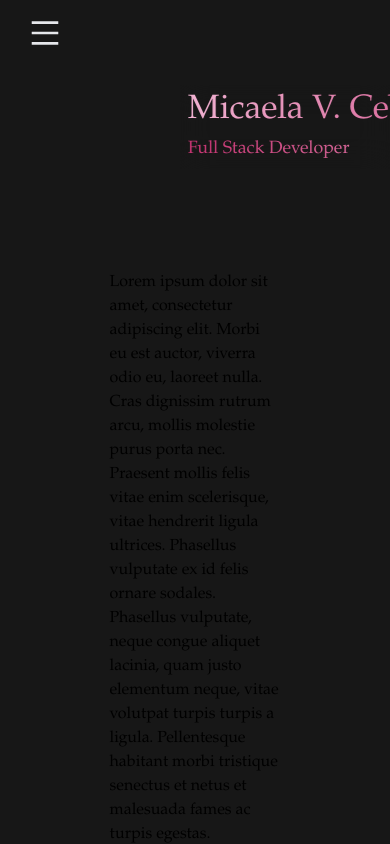
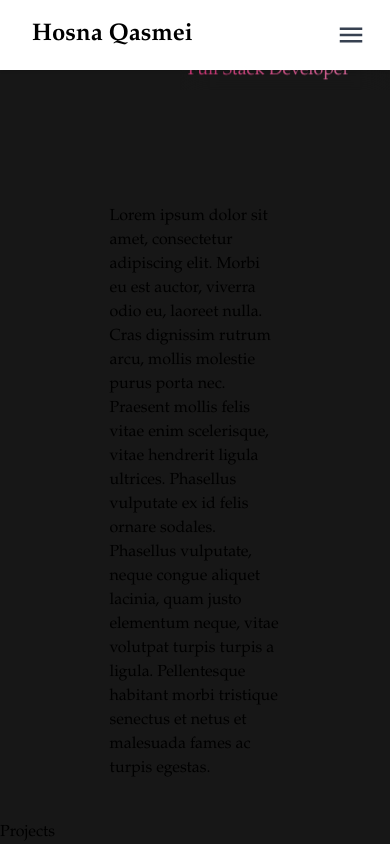
Before and after one commit to MicaCblls/Portfolio, a Next.js app: page / in a window 390 px wide. Built offline with nearby package versions, Linux system fonts and the light colour scheme.

Commit message:
Add next-themes and react-scroll dependencies, update Navbar component with dark mode toggle and responsive menu icon, and fix image quality in Home component

```diff
--- a/package.json
+++ b/package.json
@@ -16,13 +16,16 @@
     "eslint-config-next": "13.2.4",
     "gsap": "^3.11.5",
     "next": "13.2.4",
+    "next-themes": "^0.2.1",
     "react": "18.2.0",
     "react-dom": "18.2.0",
     "react-icons": "^4.8.0",
     "react-toastify": "^9.1.1",
+    "react-scroll": "^1.8.9",
     "typescript": "4.9.5"
   },
   "devDependencies": {
+    "@types/react-scroll": "^1.8.6",
     "autoprefixer": "^10.4.14",
     "postcss": "^8.4.21",
     "tailwindcss": "^3.2.7"
--- a/src/components/About.tsx
+++ b/src/components/About.tsx
@@ -1,6 +1,5 @@
 import React, { useRef, useEffect } from "react";
 import { gsap } from "gsap";
-import ScrollTrigger from "gsap/ScrollTrigger";
 
 const About = () => {
   const divRef = useRef(null);
--- /dev/null
+++ b/src/components/Header/Navbar.tsx
@@ -0,0 +1,80 @@
+"use client"; // this is a client component
+import React from "react";
+import Link from "next/link";
+import { useState } from "react";
+import { usePathname } from "next/navigation";
+import { useTheme } from "next-themes";
+import { RiMoonFill, RiSunLine } from "react-icons/ri";
+import { IoMdMenu, IoMdClose } from "react-icons/io";
+
+export default function Navbar() {
+  const { systemTheme, theme, setTheme } = useTheme();
+  const currentTheme = theme === "system" ? systemTheme : theme;
+  const pathname = usePathname();
+  const [navbar, setNavbar] = useState(false);
+  return (
+    <header className="w-full mx-auto  px-4 sm:px-20 fixed top-0 z-50 shadow bg-white dark:bg-stone-900 dark:border-b dark:border-stone-600">
+      <div className="justify-between md:items-center md:flex">
+        <div>
+          <div className="flex items-center justify-between py-3 md:py-5 md:block">
+            <div className="container flex items-center space-x-2">
+              <h2 className="text-2xl font-bold">Hosna Qasmei</h2>
+            </div>
+
+            <div className="md:hidden">
+              <button
+                className="p-2 text-gray-700 rounded-md outline-none focus:border-gray-400 focus:border"
+                onClick={() => setNavbar(!navbar)}
+              >
+                {navbar ? <IoMdClose size={30} /> : <IoMdMenu size={30} />}
+              </button>
+            </div>
+          </div>
+        </div>
+
+        <div>
+          <div
+            className={`flex-1 justify-self-center pb-3 mt-8 md:block md:pb-0 md:mt-0 ${
+              navbar ? "block" : "hidden"
+            }`}
+          >
+            <div className="items-center justify-center space-y-8 md:flex md:space-x-6 md:space-y-0">
+              <Link href="#about">
+                <span className="transition-colors delay-300 bg-gradient-to-r from-lightPink to-darkPink text-transparent bg-clip-text animate-text">
+                  About me
+                </span>
+              </Link>
+
+              <Link href="#projects">
+                <span className="transition-colors delay-300 bg-gradient-to-r from-lightPink to-darkPink text-transparent bg-clip-text animate-text">
+                  Projects
+                </span>
+              </Link>
+
+              <Link href="#contact">
+                <span className="transition-colors delay-300 bg-gradient-to-r from-lightPink to-darkPink text-transparent bg-clip-text animate-text">
+                  Contact me
+                </span>
+              </Link>
+              {currentTheme === "dark" ? (
+                <button
+                  onClick={() => setTheme("light")}
+                  className="bg-slate-100 p-2 rounded-xl"
+                >
+                  <RiSunLine size={25} color="black" />
+                </button>
+              ) : (
+                <button
+                  onClick={() => setTheme("dark")}
+                  className="bg-slate-100 p-2 rounded-xl"
+                >
+                  <RiMoonFill size={25} />
+                </button>
+              )}
+            </div>
+          </div>
+        </div>
+      </div>
+    </header>
+  );
+}
--- a/src/pages/index.tsx
+++ b/src/pages/index.tsx
@@ -7,6 +7,7 @@
 import Header from "@/components/Header";
 import { gsap } from "gsap";
 import { useRef, useEffect } from "react";
+import Navbar from "@/components/Header/Navbar";
 
 const inter = Inter({ subsets: ["latin"] });
 
@@ -16,11 +17,11 @@
   useEffect(() => {
     gsap.fromTo(
       titleRef.current,
-      { x: "0%", y: "-25%" },
+      { x: "0%", y: "-40%" },
       {
         duration: 2.5,
         x: "45%",
-        y: "-25%",
+        y: "-40%",
         ease: "power2.out",
         stagger: {
           amount: 0.3,
@@ -39,7 +40,7 @@
         <link rel="icon" href="/favicon.ico" />
       </Head>
       <main className="bg-darkNeutral flex flex-col w-full h-full font-Garamond">
-        <Header />
+        <Navbar />
         <section className="md:z-10 max-h-fit w-full flex flex-row justify-center items-end py-10 px-2 md:px-20">
           <section
             ref={titleRef}
@@ -64,10 +65,11 @@
             </h2>
           </section>
           <Image
-            src="/../public/animatedMeDark1.gif"
+            src="/../public/animatedme.jpg"
             alt="Animated Micaela"
             width={900}
             height={900}
+            quality={100}
             priority
             className="rounded hidden sm:block justify-end"
             style={{
--- a/tailwind.config.js
+++ b/tailwind.config.js
@@ -1,5 +1,6 @@
 /** @type {import('tailwindcss').Config} */
 module.exports = {
+  darkMode: "class",
   content: [
     "./app/**/*.{js,ts,jsx,tsx}",
     "./pages/**/*.{js,ts,jsx,tsx}",
@@ -18,14 +19,7 @@
         lg: "0",
       },
     },
-    screens: {
-      xsm: "300px",
-      sm: "640px",
-      md: "780px",
-      lg: "1024px",
-      xl: "1280px",
-      "2xl": "1536px",
-    },
+    screens: { sm: "480px", md: "768px", lg: "976px", xl: "1440pd" },
     extend: {
       colors: {
         lightPink: "#FBCFE8",
@@ -37,8 +31,32 @@
       },
       animation: {
         text: "text 2.5s ease-in-out infinite",
+        fadeIn: "fadeIn 1.5s",
+        bounce:
+          "bounce 0.5s alternate cubic-bezier(0.95, 0.05, 0.795, 0.035) infinite",
+        slideUp: "slideUp 0.5s",
+        slideUpEaseInOut: "slideUp 0.5s ease-in-out",
+        slideUpCubiBezier: "slideUp 1s cubic-bezier(0.165, 0.84, 0.44, 1)",
+      },
+      animationDelay: {
+        0: "0s",
+        2: "0.2s",
+        4: "0.4s",
+        6: "0.6s",
       },
       keyframes: {
+        fadeIn: {
+          from: { opacity: 0 },
+          to: { opacity: 1 },
+        },
+        slideUp: {
+          from: { transform: "translateY(100%)" },
+          to: { transform: "translateY(0)" },
+        },
+        bounce: {
+          from: { transform: "translateY(10px)" },
+          to: { transform: "translateY(0)" },
+        },
         text: {
           "0%, 100%": {
             "background-size": "200% 200%",
```
Also changed, not shown: public/animatedme.jpg (added).
